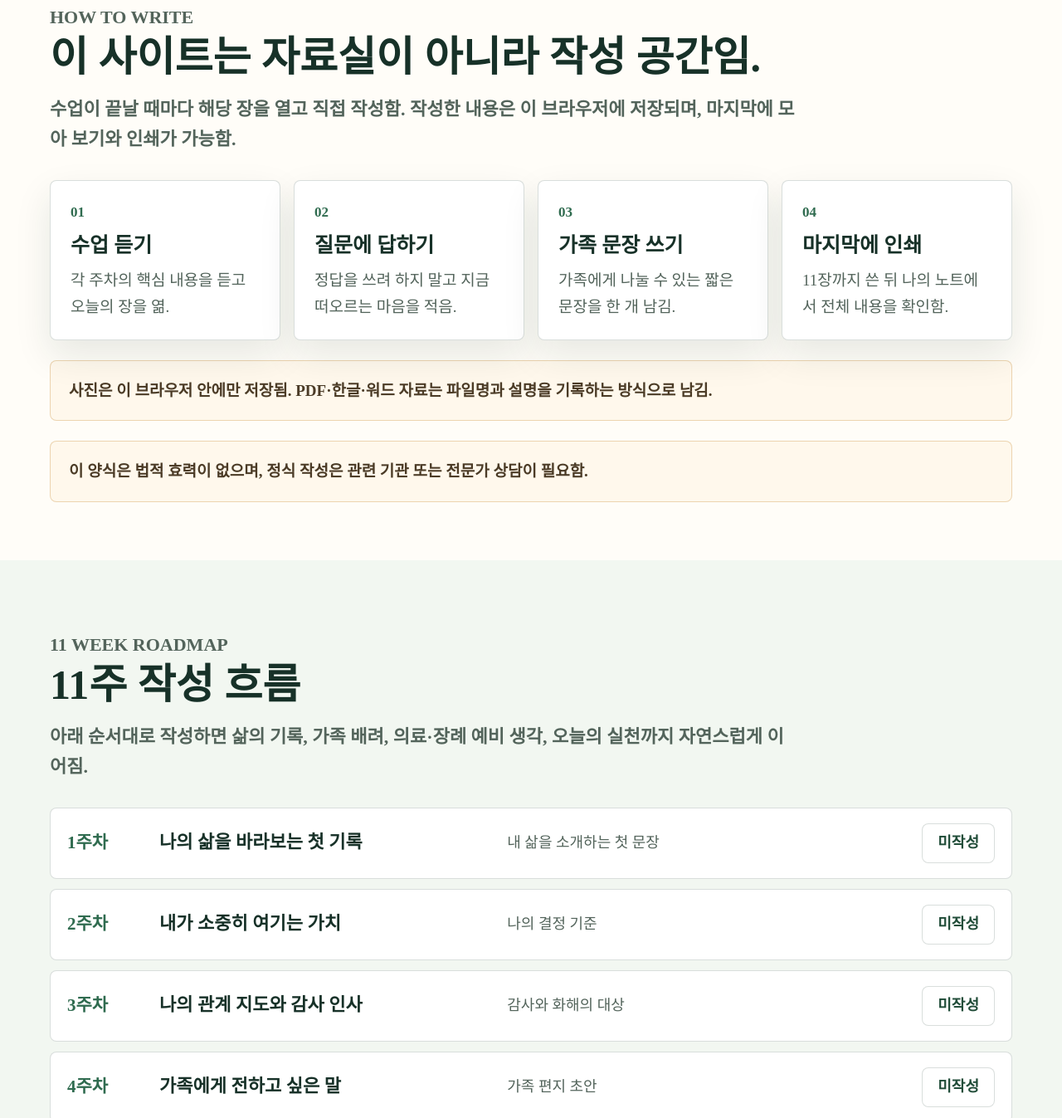
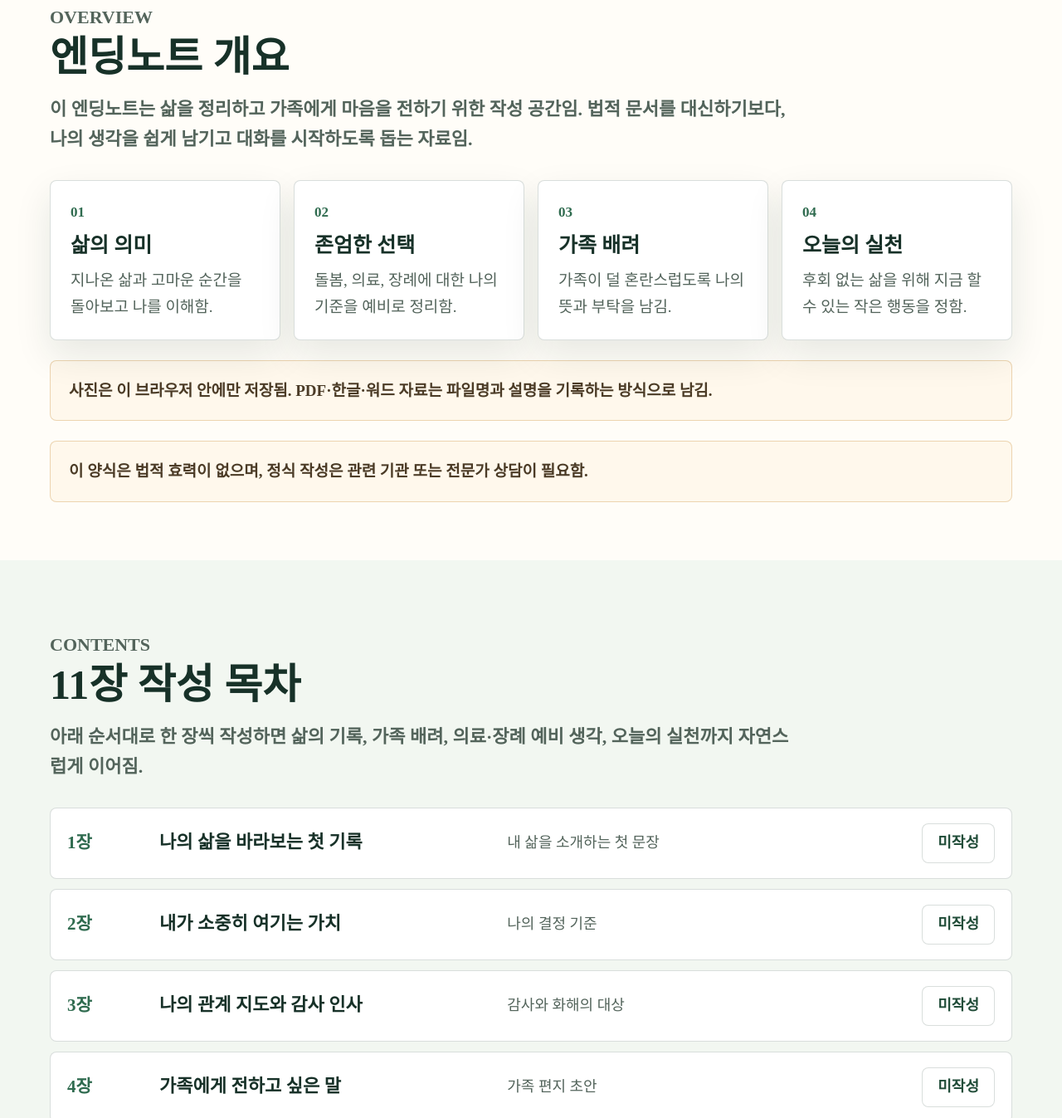
Before and after one commit to withmikyung2/wlc-note, a plain HTML site: page index.html in a window 1280 px wide. Shown: the part 739-2086 px from the top of the page at 83% size. Drawn offline with Linux system fonts and the light colour scheme.

Commit message:
Use chapter-based ending note flow

```diff
--- a/index.html
+++ b/index.html
@@ -4,7 +4,7 @@
     <meta charset="utf-8">
     <meta name="viewport" content="width=device-width, initial-scale=1">
     <title>아하소풍 엔딩노트 WLC 2급 실습판</title>
-    <meta name="description" content="WLC 2급 수강생이 11주 과정에 맞춰 직접 작성하고 완성하는 아하소풍 엔딩노트 실습판입니다.">
+    <meta name="description" content="삶의 의미, 존엄, 가족 배려, 오늘의 실천을 기록하며 직접 완성하는 아하소풍 엔딩노트 실습판입니다.">
     <style>
       :root {
         --ink: #173128;
@@ -563,7 +563,7 @@
         </div>
         <nav class="nav" aria-label="주요 메뉴">
           <a href="#guide">작성 안내</a>
-          <a href="#chapters">주차별 작성</a>
+          <a href="#chapters">장별 작성</a>
           <a href="#my-note">나의 노트</a>
           <button class="primary" type="button" onclick="window.print()">인쇄</button>
         </nav>
@@ -573,9 +573,9 @@
     <main>
       <section class="hero">
         <div class="wrap">
-          <span class="badge">WLC 2급 수강생용</span>
-          <h1>한 주에 한 장씩 쓰며 완성하는 나의 엔딩노트</h1>
-          <p class="lead">수업을 들으며 질문에 답하고, 가족과 나눌 문장을 정리하면 마지막 주에는 나만의 엔딩노트가 완성됨.</p>
+          <span class="badge">작성형 엔딩노트</span>
+          <h1>한 장씩 쓰며 완성하는 나의 엔딩노트</h1>
+          <p class="lead">삶의 의미를 돌아보고, 가족과 나눌 말을 정리하며, 오늘의 실천까지 기록하는 아하소풍 엔딩노트임.</p>
           <div class="actions">
             <a class="btn primary" href="#chapters">1장부터 작성하기</a>
             <a class="btn secondary" href="#my-note">저장된 기록 보기</a>
@@ -587,30 +587,30 @@
       <section id="guide">
         <div class="wrap">
           <div class="section-title">
-            <p class="label">How To Write</p>
-            <h2>이 사이트는 자료실이 아니라 작성 공간임.</h2>
-            <p>수업이 끝날 때마다 해당 장을 열고 직접 작성함. 작성한 내용은 이 브라우저에 저장되며, 마지막에 모아 보기와 인쇄가 가능함.</p>
+            <p class="label">Overview</p>
+            <h2>엔딩노트 개요</h2>
+            <p>이 엔딩노트는 삶을 정리하고 가족에게 마음을 전하기 위한 작성 공간임. 법적 문서를 대신하기보다, 나의 생각을 쉽게 남기고 대화를 시작하도록 돕는 자료임.</p>
           </div>
           <div class="grid four">
             <article class="card">
               <span>01</span>
-              <h3>수업 듣기</h3>
-              <p>각 주차의 핵심 내용을 듣고 오늘의 장을 엶.</p>
+              <h3>삶의 의미</h3>
+              <p>지나온 삶과 고마운 순간을 돌아보고 나를 이해함.</p>
             </article>
             <article class="card">
               <span>02</span>
-              <h3>질문에 답하기</h3>
-              <p>정답을 쓰려 하지 말고 지금 떠오르는 마음을 적음.</p>
+              <h3>존엄한 선택</h3>
+              <p>돌봄, 의료, 장례에 대한 나의 기준을 예비로 정리함.</p>
             </article>
             <article class="card">
               <span>03</span>
-              <h3>가족 문장 쓰기</h3>
-              <p>가족에게 나눌 수 있는 짧은 문장을 한 개 남김.</p>
+              <h3>가족 배려</h3>
+              <p>가족이 덜 혼란스럽도록 나의 뜻과 부탁을 남김.</p>
             </article>
             <article class="card">
               <span>04</span>
-              <h3>마지막에 인쇄</h3>
-              <p>11장까지 쓴 뒤 나의 노트에서 전체 내용을 확인함.</p>
+              <h3>오늘의 실천</h3>
+              <p>후회 없는 삶을 위해 지금 할 수 있는 작은 행동을 정함.</p>
             </article>
           </div>
           <div class="notice">사진은 이 브라우저 안에만 저장됨. PDF·한글·워드 자료는 파일명과 설명을 기록하는 방식으로 남김.</div>
@@ -621,9 +621,9 @@
       <section class="alt" id="roadmap">
         <div class="wrap">
           <div class="section-title">
-            <p class="label">11 Week Roadmap</p>
-            <h2>11주 작성 흐름</h2>
-            <p>아래 순서대로 작성하면 삶의 기록, 가족 배려, 의료·장례 예비 생각, 오늘의 실천까지 자연스럽게 이어짐.</p>
+            <p class="label">Contents</p>
+            <h2>11장 작성 목차</h2>
+            <p>아래 순서대로 한 장씩 작성하면 삶의 기록, 가족 배려, 의료·장례 예비 생각, 오늘의 실천까지 자연스럽게 이어짐.</p>
           </div>
           <div class="roadmap" id="roadmapList"></div>
         </div>
@@ -633,8 +633,8 @@
         <div class="wrap">
           <div class="section-title">
             <p class="label">Write</p>
-            <h2>주차별 작성하기</h2>
-            <p>각 장을 열어 작성하고 저장을 누름. 다음 수업 때 다시 열어 이어서 쓸 수 있음.</p>
+            <h2>장별 작성하기</h2>
+            <p>각 장을 열어 작성하고 저장을 누름. 다음에 다시 열어 이어서 쓸 수 있음.</p>
           </div>
           <div class="chapter-list" id="chapterList"></div>
         </div>
@@ -663,7 +663,7 @@
     <script>
       const chapters = [
         {
-          week: "1주차",
+          chapter: "1장",
           title: "나의 삶을 바라보는 첫 기록",
           result: "내 삶을 소개하는 첫 문장",
           purpose: "내 삶을 한 문장으로 바라보고, 고마웠던 시간과 앞으로의 다짐을 적어 봄.",
@@ -676,7 +676,7 @@
           family: "내 삶에는 부족함도 있었지만, 가족과 함께한 시간 덕분에 고마운 순간이 많았음."
         },
         {
-          week: "2주차",
+          chapter: "2장",
           title: "내가 소중히 여기는 가치",
           result: "나의 결정 기준",
           purpose: "내가 중요하게 여기는 삶의 기준을 찾고, 가족이 나의 선택을 이해할 수 있도록 정리함.",
@@ -689,7 +689,7 @@
           family: "내가 바라는 선택의 기준은 오래 버티는 것만이 아니라, 나답게 존엄을 지키고 가족의 마음도 덜 무겁게 하는 것임."
         },
         {
-          week: "3주차",
+          chapter: "3장",
           title: "나의 관계 지도와 감사 인사",
           result: "감사와 화해의 대상",
           purpose: "내 삶에 중요한 사람을 떠올리고, 감사와 미안함을 짧은 말로 준비함.",
@@ -702,7 +702,7 @@
           family: "나는 가족에게 완벽한 사람은 아니었지만, 함께한 시간을 고맙게 기억하고 있음."
         },
         {
-          week: "4주차",
+          chapter: "4장",
           title: "가족에게 전하고 싶은 말",
           result: "가족 편지 초안",
           purpose: "가족에게 남기고 싶은 고마움, 부탁, 응원의 말을 편지처럼 정리함.",
@@ -715,7 +715,7 @@
           family: "내가 가족에게 가장 바라는 것은 서로 죄책감보다 고마움을 기억하며 살아가는 것임."
         },
         {
-          week: "5주차",
+          chapter: "5장",
           title: "나의 건강과 돌봄 희망",
           result: "돌봄 희망 기록",
           purpose: "아플 때 내가 바라는 돌봄과 가족이 알아주었으면 하는 생활 정보를 정리함.",
@@ -729,7 +729,7 @@
           notice: true
         },
         {
-          week: "6주차",
+          chapter: "6장",
           title: "사전연명의료의향서 예비 작성",
           result: "의료 결정 예비 생각",
           purpose: "정식 작성 전에 나의 의료 결정 기준과 가족에게 전할 말을 예비로 정리함.",
@@ -743,7 +743,7 @@
           notice: true
         },
         {
-          week: "7주차",
+          chapter: "7장",
           title: "나의 장례 희망",
           result: "장례 희망 체크",
           purpose: "가족이 장례를 준비할 때 겪는 혼란과 부담을 줄이기 위해 나의 희망을 정리함.",
@@ -757,7 +757,7 @@
           notice: true
         },
         {
-          week: "8주차",
+          chapter: "8장",
           title: "생전 장례식과 마지막 인사",
           result: "살아 있을 때 전할 인사",
           purpose: "살아 있을 때 고마운 사람에게 감사와 인사를 전할 방법을 준비함.",
@@ -770,7 +770,7 @@
           family: "나는 이별을 기다리기보다, 살아 있는 동안 서로 고맙다고 말하는 시간을 갖고 싶음."
         },
         {
-          week: "9주차",
+          chapter: "9장",
           title: "유언과 재산 정리 예비 점검",
           result: "유언·재산 상담 전 점검",
           purpose: "가족의 혼란과 다툼을 줄이기 위해 정식 상담 전에 재산, 물건, 디지털 정보를 예비로 정리함.",
@@ -784,7 +784,7 @@
           notice: true
         },
         {
-          week: "10주차",
+          chapter: "10장",
           title: "나의 묘비명과 기억될 문장",
           result: "나를 기억할 한 문장",
           purpose: "내가 남기고 싶은 삶의 의미를 짧은 문장으로 정리함.",
@@ -797,7 +797,7 @@
           family: "나를 거창하게 기억하기보다, 함께 웃고 견디며 살아온 사람으로 기억해 주면 좋겠음."
         },
         {
-          week: "11주차",
+          chapter: "11장",
           title: "후회 없는 삶을 위한 오늘의 실천",
           result: "이번 주 실천 1가지",
           purpose: "지금 하지 않으면 후회할 일을 떠올리고, 오늘 할 수 있는 작은 실천을 정함.",
@@ -835,7 +835,7 @@
           const done = data[index]?.saved ? "작성 중" : "미작성";
           return `
             <div class="road">
-              <strong>${chapter.week}</strong>
+              <strong>${chapter.chapter}</strong>
               <b>${chapter.title}</b>
               <span>${chapter.result}</span>
               <a class="btn secondary" href="#chapter-${index + 1}">${done}</a>
@@ -858,7 +858,7 @@
           return `
             <details class="chapter" id="chapter-${index + 1}" ${index === 0 ? "open" : ""}>
               <summary>
-                <div class="chapter-kicker">${chapter.week}</div>
+                <div class="chapter-kicker">${chapter.chapter}</div>
                 <div class="chapter-title">
                   <h3>${chapter.title}</h3>
                   <p>${chapter.purpose}</p>
@@ -1000,7 +1000,7 @@
             : "";
           return `
             <article>
-              <h3>${chapter.week} ${chapter.title}</h3>
+              <h3>${chapter.chapter} ${chapter.title}</h3>
               ${answers}
               <p><strong>가족과 공유할 문장</strong><br>${escapeHtml(saved.family || chapter.family)}</p>
               ${attachment}
```
